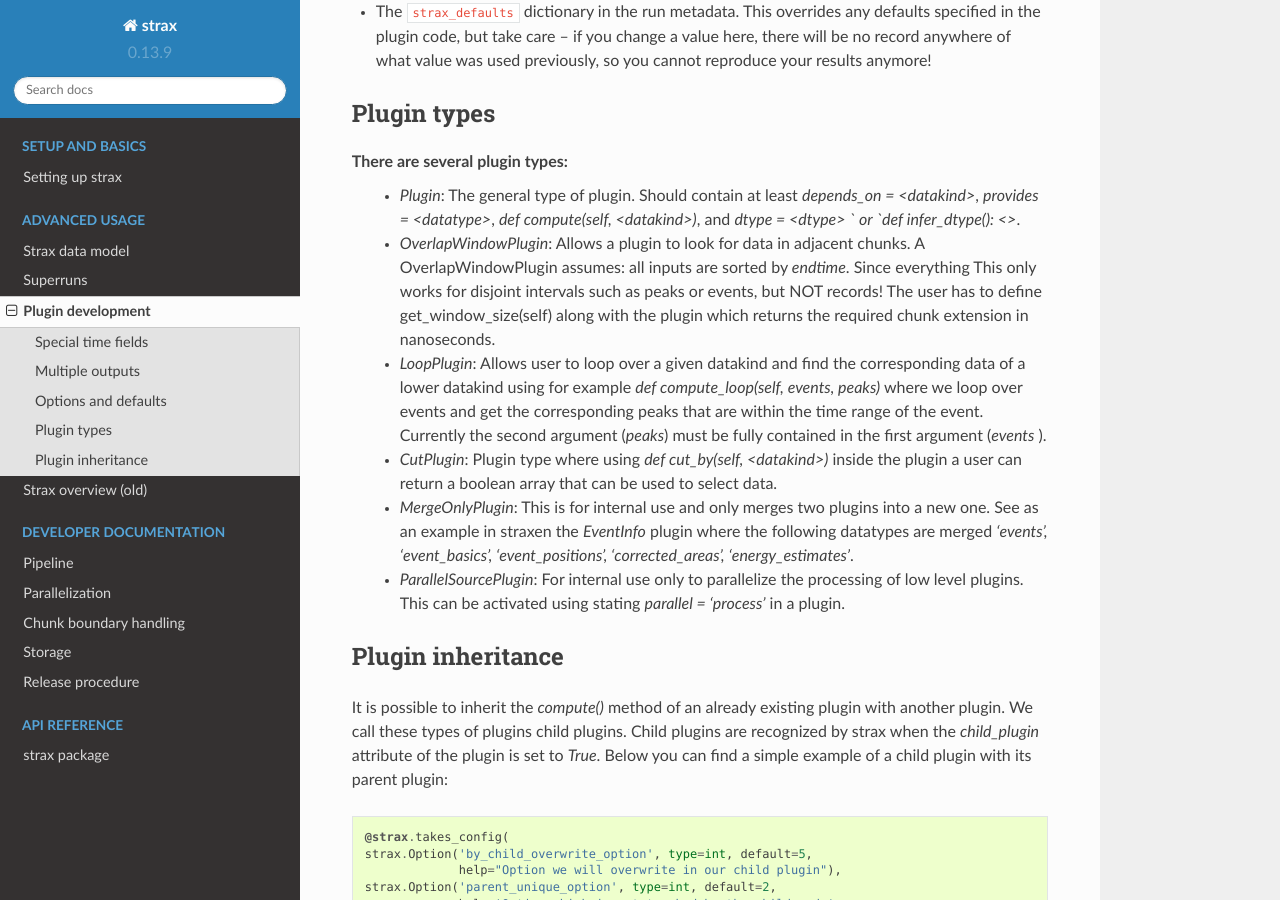
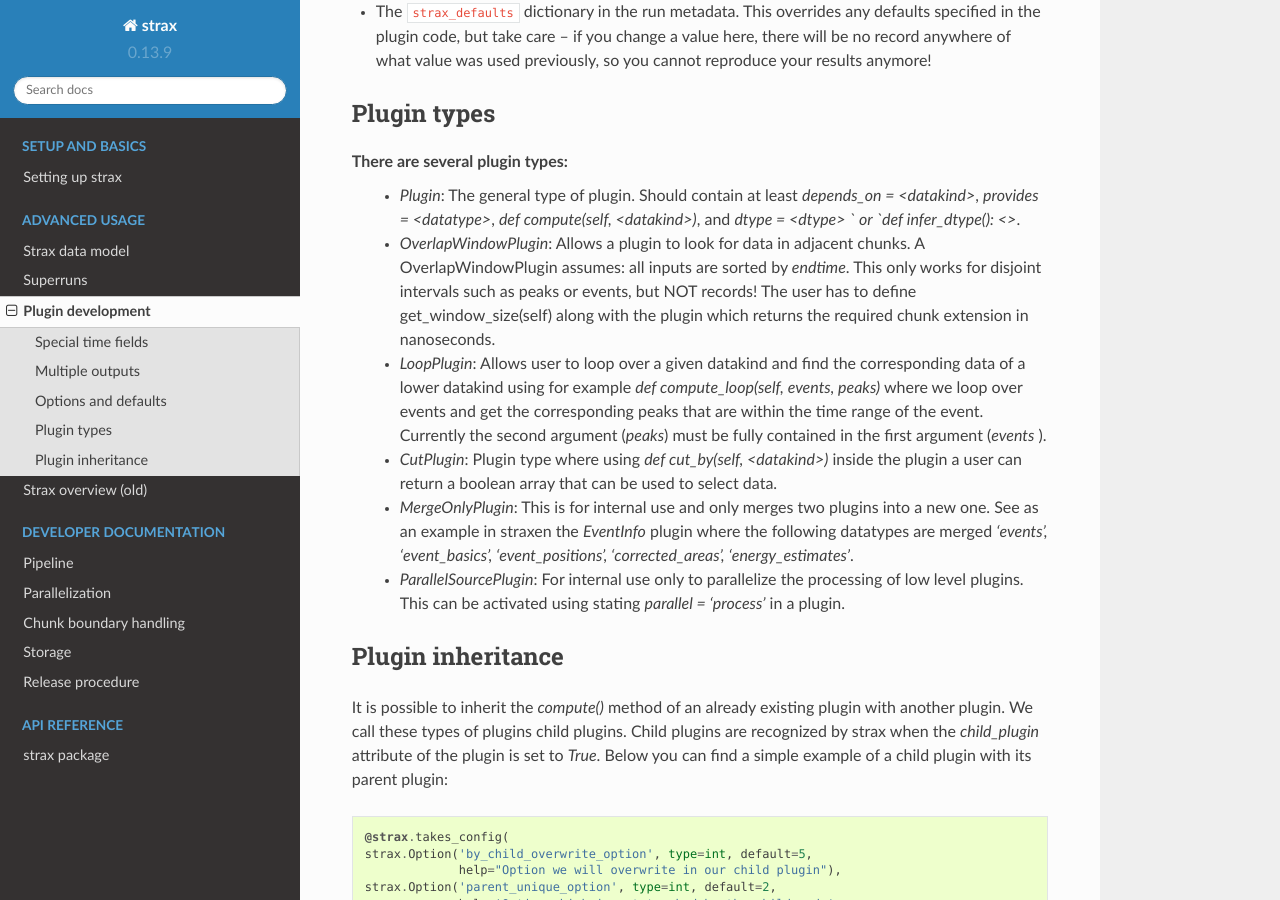
Before and after one commit to AxFoundation/strax, a Sphinx documentation site: the page built from docs/source/advanced/plugin_dev.rst, in a window 1280 px wide and 900 px high, scrolled down 1594 px. Built offline with Sphinx 7.4.7 and the Read the Docs theme 2.0.0, drawn with Linux system fonts in a browser that asks for light colours.

Commit message:
Removed half sentence

```diff
--- a/docs/source/advanced/plugin_dev.rst
+++ b/docs/source/advanced/plugin_dev.rst
@@ -49,7 +49,7 @@
 
 There are several plugin types:
    * `Plugin`: The general type of plugin. Should contain at least `depends_on = <datakind>`, `provides = <datatype>`, `def compute(self, <datakind>)`, and `dtype = <dtype> ` or `def infer_dtype(): <>`.
-   * `OverlapWindowPlugin`: Allows a plugin to look for data in adjacent chunks. A OverlapWindowPlugin assumes: all inputs are sorted by *endtime*. Since everything This only works for disjoint intervals such as peaks or events, but NOT records! The user has to define get_window_size(self) along with the plugin which returns the required chunk extension in nanoseconds.
+   * `OverlapWindowPlugin`: Allows a plugin to look for data in adjacent chunks. A OverlapWindowPlugin assumes: all inputs are sorted by *endtime*. This only works for disjoint intervals such as peaks or events, but NOT records! The user has to define get_window_size(self) along with the plugin which returns the required chunk extension in nanoseconds.
    * `LoopPlugin`: Allows user to loop over a given datakind and find the corresponding data of a lower datakind using for example `def compute_loop(self, events, peaks)` where we loop over events and get the corresponding peaks that are within the time range of the event. Currently the second argument (`peaks`) must be fully contained in the first argument (`events` ).
    * `CutPlugin`: Plugin type where using `def cut_by(self, <datakind>)` inside the plugin a user can return a boolean array that can be used to select data.
    * `MergeOnlyPlugin`: This is for internal use and only merges two plugins into a new one. See as an example in straxen the `EventInfo` plugin where the following datatypes are merged `'events', 'event_basics', 'event_positions', 'corrected_areas', 'energy_estimates'`.
```
